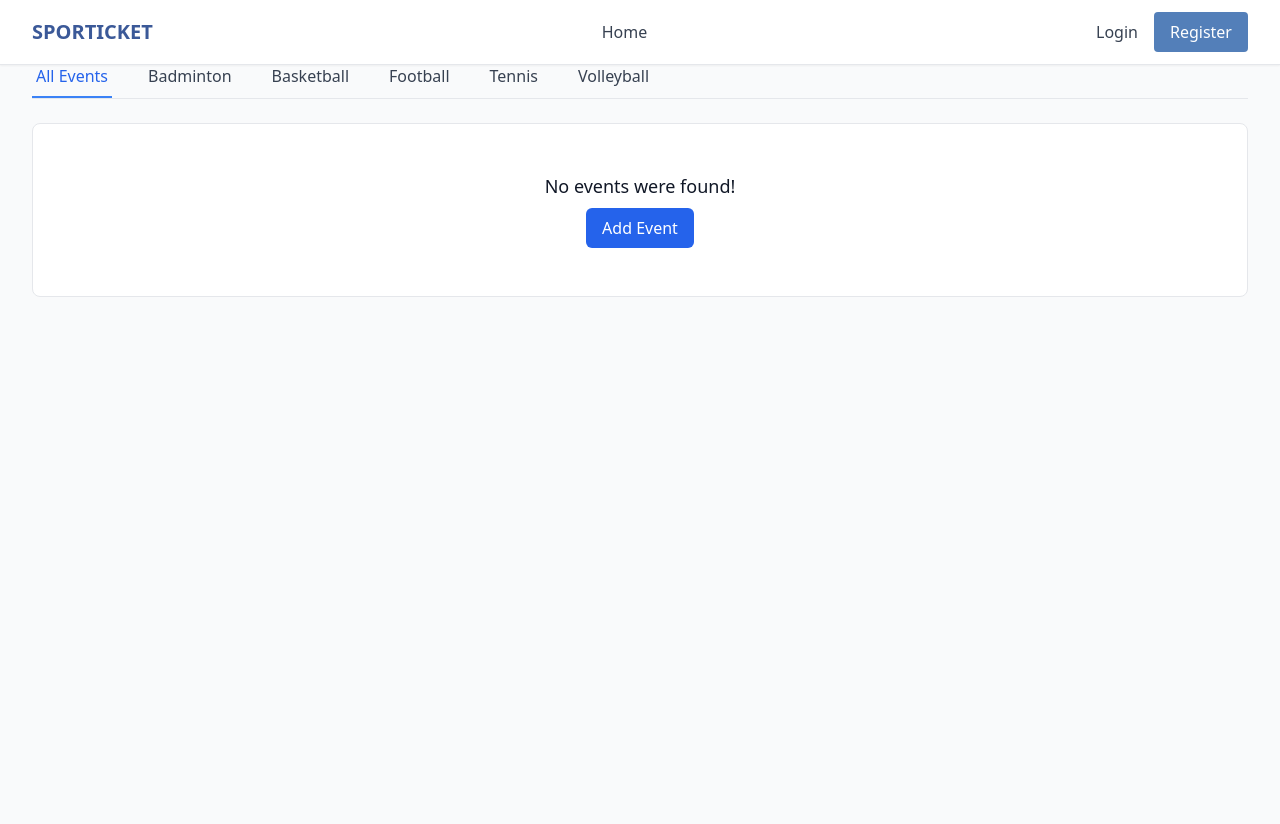
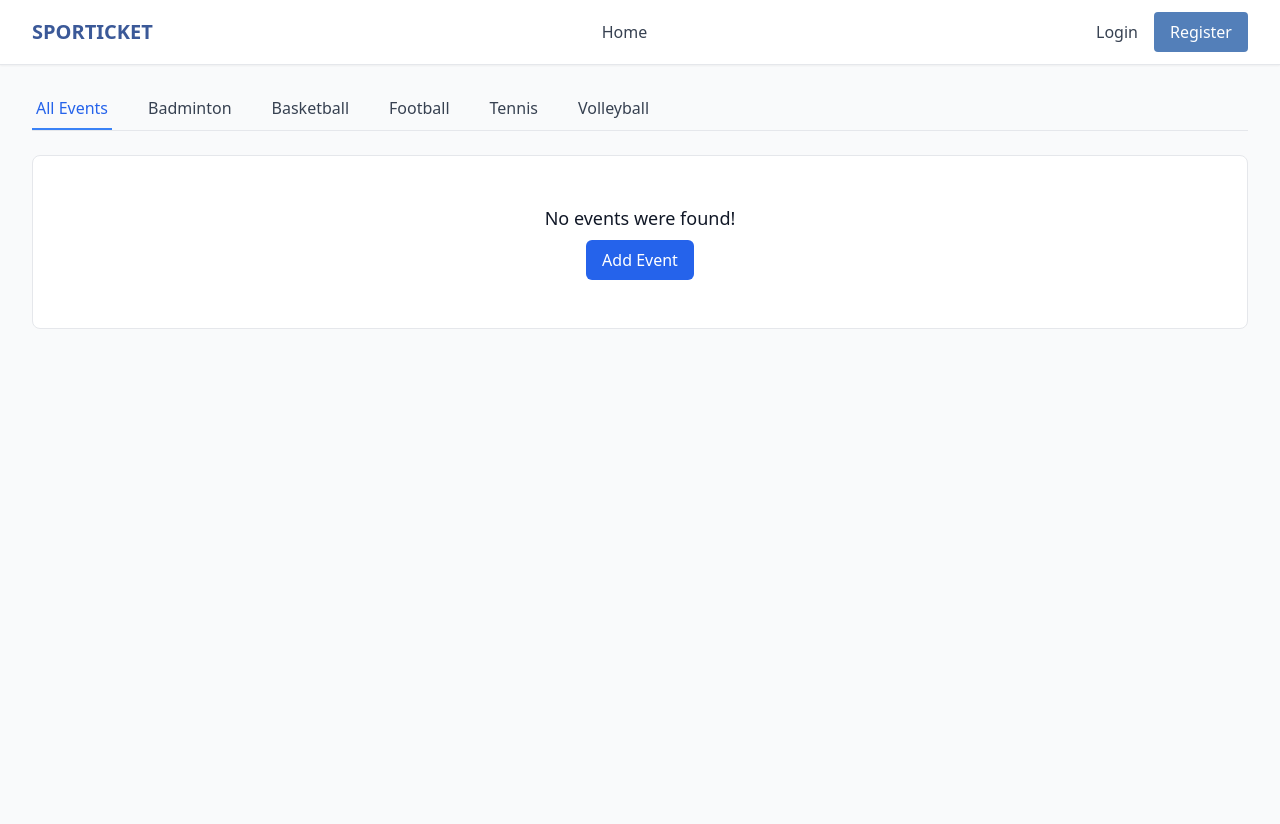
Before and after one commit to pbp-kelompok-a02/sporticket-web, a Django app: page / in a window 1280 px wide. Run offline with Django 5.2, Linux system fonts and the light colour scheme; data that the repository does not hold is empty; some libraries are stand-ins or nearby versions.

Commit message:
Menambahkan sedikit space antara navbar dengan filter buttons

```diff
--- a/event/templates/event_main.html
+++ b/event/templates/event_main.html
@@ -22,7 +22,7 @@
       {% endif %}
 
     <!-- Your existing filters -->
-    <div class="mb-6 flex justify-between space-x-8 border-b border-gray-200">
+    <div class="mb-6 flex justify-between space-x-8 border-b border-gray-200 mt-8">
       <div class="flex space-x-8">
         <a href="#" id="filter-all">All Events</a>
         <a href="#" id="filter-badminton">Badminton</a>
```
